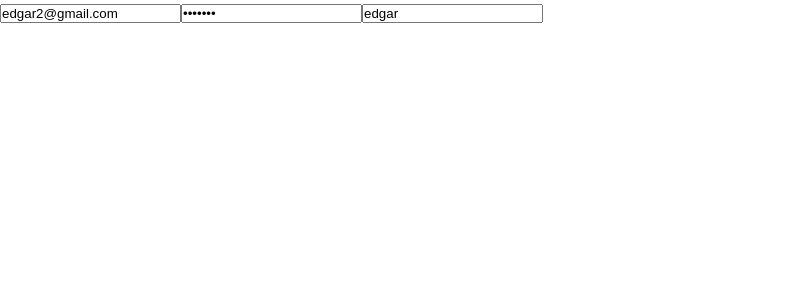
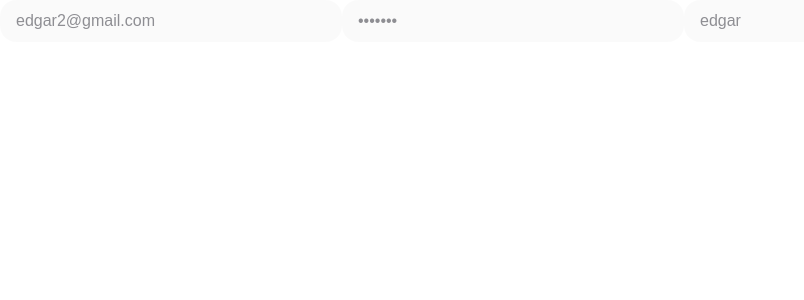
Before and after one commit to aEdgar22/scriv, a React (Create React App) app: page /auth/register in a window 1280 px wide. Shown: the top 300 px of the page, without its empty margins (0-804 px from the left). Built offline with nearby package versions, Linux system fonts and the light colour scheme.

Commit message:
add/creacion componente input common

```diff
--- /dev/null
+++ b/src/common/inputs/Input.js
@@ -0,0 +1,23 @@
+import styled from "styled-components";
+
+//funcion para tomar colores dinamicamente
+const getColor = (defaultColor) => (props) =>
+  props.colors
+    ? props.theme.colors[props.colors]
+    : props.theme.colors[defaultColor];
+
+export const Input = styled.input`
+  padding: 6px 16px;
+  width: 342px;
+  height: 42px;
+  border-radius: 16px;
+  font-weight: 400;
+  font-size: 16px;
+  line-height: 22px;
+  border: transparent;
+  background-color: ${getColor("bgInputColor")};
+  color: ${getColor("textInputColor")};
+  &:focus{
+    outline: none;
+  }
+`;
--- a/src/pages/auth/register/RegisterScreen.jsx
+++ b/src/pages/auth/register/RegisterScreen.jsx
@@ -2,6 +2,7 @@ import React from "react";
 import { useForm } from "../../../hooks/useForm";
 import { registerUser } from "../../../redux/thunks/authUserThunk";
 import { useDispatch } from "react-redux";
+import { Input } from "../../../common/inputs/Input";
 /* import { LoginButton, OutlinedButton } from "../../../common/button/Button"; */
 
 export const RegisterScreen = () => {
@@ -26,7 +27,7 @@ export const RegisterScreen = () => {
   return (
     <>
       <form onSubmit={handleLogin}>
-        <input
+        <Input
           type="email"
           name="email"
           value={email}
@@ -35,7 +36,8 @@ export const RegisterScreen = () => {
           autoComplete="off"
         />
 
-        <input
+
+        <Input
           type="password"
           name="password"
           value={password}
@@ -44,7 +46,7 @@ export const RegisterScreen = () => {
           autoComplete="off"
         />
 
-        <input
+        <Input
           type="text"
           name="userName"
           value={userName}
@@ -53,7 +55,7 @@ export const RegisterScreen = () => {
           autoComplete="off"
         />
 
-     {/*    <LoginButton size="lg">Sign In</LoginButton>
+        {/*    <LoginButton size="lg">Sign In</LoginButton>
         <OutlinedButton size="lg">continue with Google</OutlinedButton> */}
       </form>
     </>
```
Also changed, not shown: src/common/button/Button.js (+3 -4 lines).
